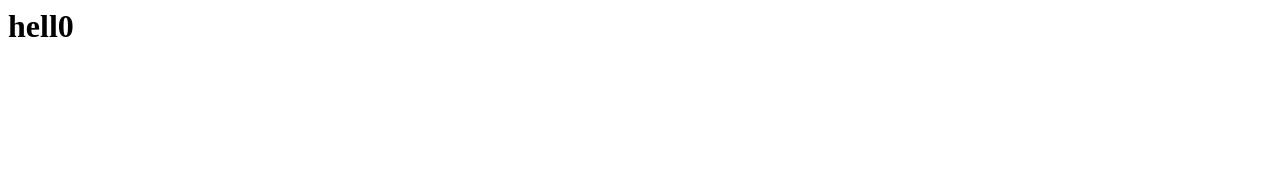
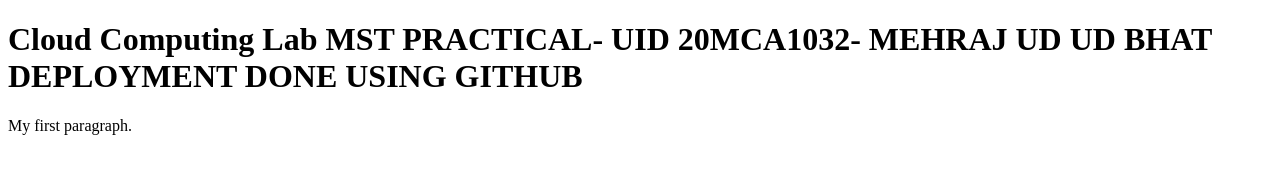
Before and after one commit to Mehraj-ud-din-Bhat/azure-test, a plain HTML site: page index.html in a window 1280 px wide. Drawn offline with Linux system fonts and the light colour scheme.

Commit message:
Update index.html

```diff
--- a/index.html
+++ b/index.html
@@ -1,2 +1,9 @@
+<!DOCTYPE html>
+<html>
+<body>
 
-<h1>hell0</h1>
+<h1>Cloud Computing Lab MST PRACTICAL- UID 20MCA1032- MEHRAJ UD UD BHAT </br> DEPLOYMENT DONE USING GITHUB</h1>
+<p>My first paragraph.</p>
+
+</body>
+</html>
```
